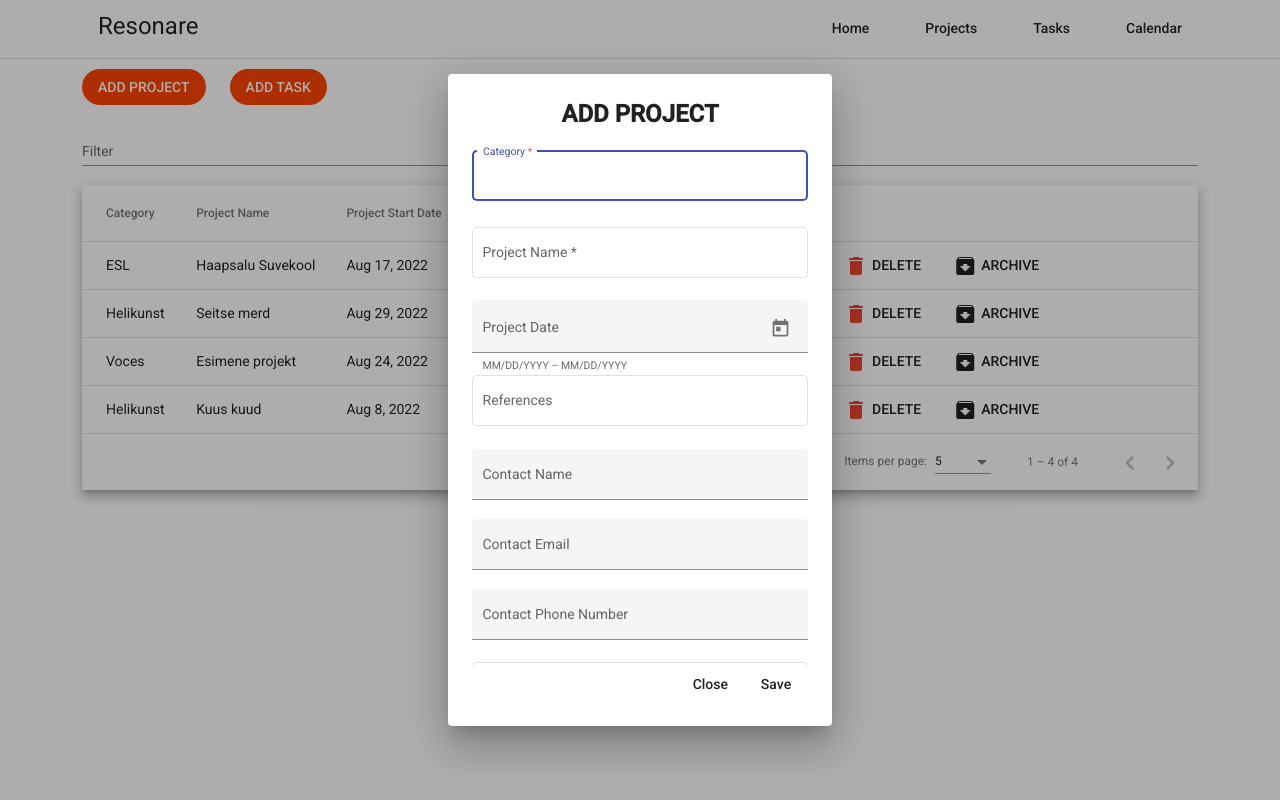
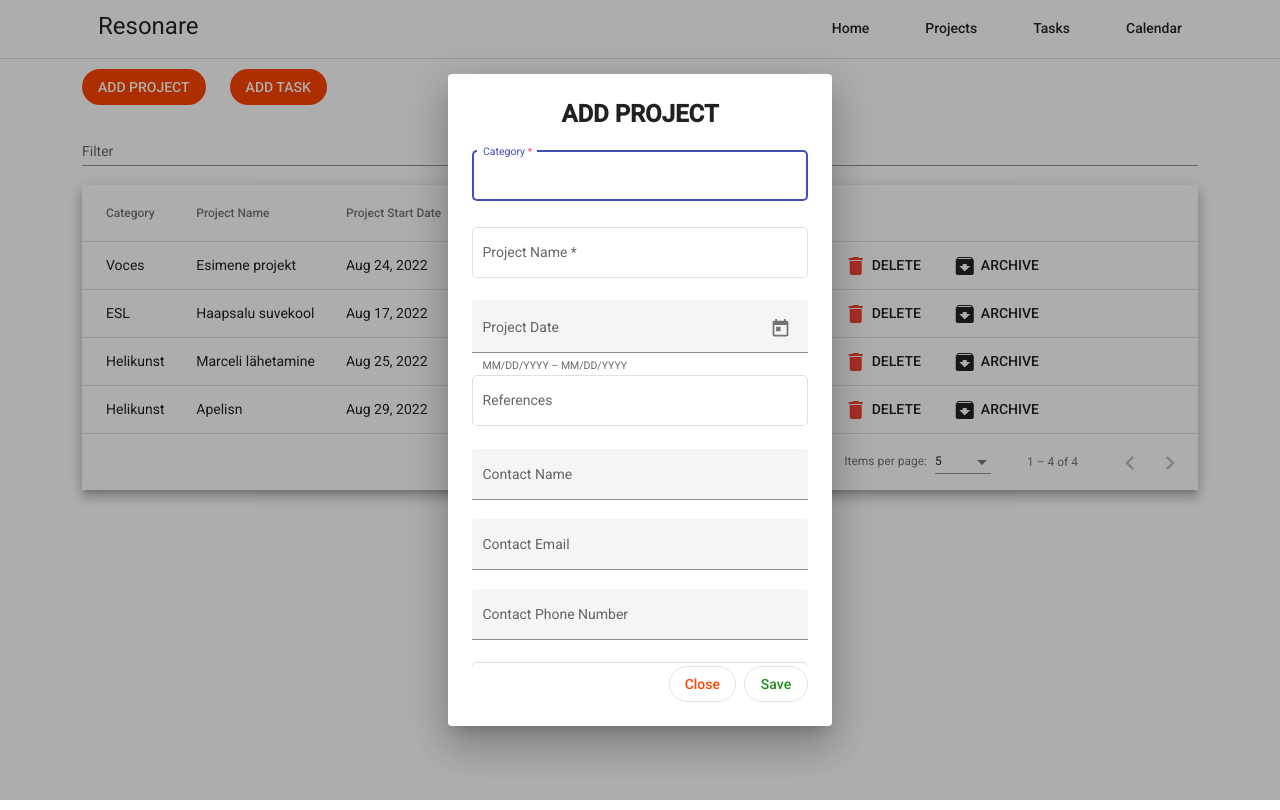
Before and after one commit to LibBuffalo/Resonare, an Angular app: page /projects in a window 1280 px wide. Both pictures are taken after a click on the button "ADD PROJECT". Built offline with nearby package versions, Linux system fonts and the light colour scheme; data requests are answered from the project's data file.

Commit message:
project-list table buttons added. Edit & Delete methods implemented.

```diff
--- a/db.json
+++ b/db.json
@@ -1,31 +1,5 @@
 {
   "projectsList": [
-    {
-      "category": "ESL",
-      "projectName": "Haapsalu Suvekool",
-      "projectStartDate": "2022-08-17T21:00:00.000Z",
-      "projectEndDate": "2022-08-19T21:00:00.000Z",
-      "references": "http://resonare.ee",
-      "contactName": "Kaljuste",
-      "contactEmail": "kaljuste@mail.ee",
-      "contactPhoneNumber": 3725116126,
-      "cost": 6700,
-      "comments": "Eriti odav projekt.",
-      "id": 1
-    },
-    {
-      "category": "Helikunst",
-      "projectName": "Seitse merd",
-      "projectStartDate": "2022-08-29T21:00:00.000Z",
-      "projectEndDate": "2022-08-29T21:00:00.000Z",
-      "references": "https://helikunst.ee/",
-      "contactName": "Valle",
-      "contactEmail": "valle@mail.com",
-      "contactPhoneNumber": 3725673234,
-      "cost": 3600,
-      "comments": "Lahe projekt.",
-      "id": 2
-    },
     {
       "category": "Voces",
       "projectName": "Esimene projekt",
@@ -40,17 +14,43 @@
       "id": 3
     },
     {
+      "category": "ESL",
+      "projectName": "Haapsalu suvekool",
+      "projectStartDate": "2022-08-17T21:00:00.000Z",
+      "projectEndDate": "2022-08-19T21:00:00.000Z",
+      "references": "www.ee",
+      "contactName": "Joosep",
+      "contactEmail": "joosep@mail.com",
+      "contactPhoneNumber": 3725116126,
+      "cost": 555,
+      "comments": "Kommentaar",
+      "id": 4
+    },
+    {
       "category": "Helikunst",
-      "projectName": "Kuus kuud",
-      "projectStartDate": "2022-08-08T21:00:00.000Z",
-      "projectEndDate": "2022-08-08T21:00:00.000Z",
-      "references": "",
-      "contactName": "Joosep",
-      "contactEmail": "example@mail.com",
-      "contactPhoneNumber": 3725116126,
-      "cost": 2800,
+      "projectName": "Marceli lähetamine",
+      "projectStartDate": "2022-08-25T21:00:00.000Z",
+      "projectEndDate": "2022-08-25T21:00:00.000Z",
+      "references": "https://helikunst.ee/",
+      "contactName": "Valle",
+      "contactEmail": "valle@mail.ee",
+      "contactPhoneNumber": 3725533221,
+      "cost": 14000,
       "comments": "Uus kommentaar",
-      "id": 4
+      "id": 5
+    },
+    {
+      "category": "Helikunst",
+      "projectName": "Apelisn",
+      "projectStartDate": "2022-08-29T21:00:00.000Z",
+      "projectEndDate": "2022-08-30T21:00:00.000Z",
+      "references": "rate.ee",
+      "contactName": "Urmo",
+      "contactEmail": "urmo@mail.com",
+      "contactPhoneNumber": 3729992233,
+      "cost": 230,
+      "comments": "Jeei",
+      "id": 6
     }
   ],
   "comments": [
--- a/src/app/add-project/add-project.component.html
+++ b/src/app/add-project/add-project.component.html
@@ -49,6 +49,6 @@
     </form>
 </div>
 <div mat-dialog-action [align]="'end'">
-    <button mat-flat-button mat-dialog-close>Close</button>
-    <button mat-flat-button (click)="addProject()">Save</button>
+    <button mat-stroked-button mat-dialog-close style="color: orangered; border-radius: 20px; margin-right: 4px;">Close</button>
+    <button mat-stroked-button (click)="addProject()" style="color: forestgreen; border-radius: 20px; margin-left: 4px;">{{ saveButton }}</button>
 </div>
--- a/src/app/add-project/add-project.component.ts
+++ b/src/app/add-project/add-project.component.ts
@@ -1,7 +1,7 @@
-import { Component, OnInit } from '@angular/core';
+import { Component, Inject, OnInit } from '@angular/core';
 import { FormGroup, FormBuilder, Validators, FormControl } from '@angular/forms';
 import { ApiService } from '../services/api.service';
-import { MatDialogRef } from '@angular/material/dialog'
+import { MatDialogRef, MAT_DIALOG_DATA } from '@angular/material/dialog'
 @Component({
   selector: 'app-add-project',
   templateUrl: './add-project.component.html',
@@ -11,7 +11,13 @@ export class AddProjectComponent implements OnInit {
 
   emailFormControl = new FormControl('', Validators.email);
   projectForm !: FormGroup;
-  constructor(private formBuilder: FormBuilder, private api: ApiService, private dialogRef: MatDialogRef<AddProjectComponent>) { }
+  saveButton: string = "Save";
+  constructor(
+    private formBuilder: FormBuilder,
+    private api: ApiService,
+    private dialogRef: MatDialogRef<AddProjectComponent>,
+    @Inject(MAT_DIALOG_DATA) public editData: any,
+  ) { }
 
   ngOnInit(): void {
     this.projectForm = this.formBuilder.group({
@@ -25,22 +31,52 @@ export class AddProjectComponent implements OnInit {
       contactPhoneNumber: [''],
       cost: [''],
       comments: ['']
-    })
+    });
+
+    if(this.editData){
+      this.saveButton = "Update"
+      this.projectForm.controls['category'].setValue(this.editData.category);
+      this.projectForm.controls['projectName'].setValue(this.editData.projectName);
+      this.projectForm.controls['projectStartDate'].setValue(this.editData.projectStartDate);
+      this.projectForm.controls['projectEndDate'].setValue(this.editData.projectEndDate);
+      this.projectForm.controls['references'].setValue(this.editData.references);
+      this.projectForm.controls['contactName'].setValue(this.editData.contactName);
+      this.projectForm.controls['contactEmail'].setValue(this.editData.contactEmail);
+      this.projectForm.controls['contactPhoneNumber'].setValue(this.editData.contactPhoneNumber);
+      this.projectForm.controls['cost'].setValue(this.editData.cost);
+      this.projectForm.controls['comments'].setValue(this.editData.comments);
+    }
   }
 
   addProject(){
+   if(!this.editData){
     if(this.projectForm.valid){
-      this.api.postProject(this.projectForm.value)
-      .subscribe({
+      this.api.postProject(this.projectForm.value).subscribe({
         next:(res)=>{
           alert("Project added successfully");
           this.projectForm.reset();
-          this.dialogRef.close('saved');
+          this.dialogRef.close('save');
         },
         error:()=>{
           alert("Error while adding the project")
         }
       })
     }
+   }else{
+     this.updateProject()
+   }
+  }
+
+  updateProject(){
+    this.api.putProject(this.projectForm.value, this.editData.id).subscribe({
+      next:(res)=>{
+        alert("Project updated Successfully");
+        this.projectForm.reset();
+        this.dialogRef.close('update');
+      },
+      error:(err)=>{
+        alert("Error while updating the project")
+      }
+    })
   }
 }
--- a/src/app/app.component.scss
+++ b/src/app/app.component.scss
@@ -7,3 +7,9 @@ app-root {
   border-radius: 20px;
   text-transform: uppercase;
 }
+
+$background-img: "../assets/";
+
+body {
+  background: url(#{$background-img}/logo.png);
+}
--- a/src/app/nav-bar/nav-bar.component.scss
+++ b/src/app/nav-bar/nav-bar.component.scss
@@ -0,0 +1,3 @@
+background-color {
+  color: aqua;
+}
--- a/src/app/project-detail/project-detail.component.html
+++ b/src/app/project-detail/project-detail.component.html
@@ -1 +1,3 @@
 <p>project-detail works!</p>
+
+<button (click)="getProject(3)">Projekt</button>
--- a/src/app/project-detail/project-detail.component.ts
+++ b/src/app/project-detail/project-detail.component.ts
@@ -1,4 +1,5 @@
 import { Component, OnInit } from '@angular/core';
+import { ApiService } from '../services/api.service';
 
 @Component({
   selector: 'app-project-detail',
@@ -7,9 +8,14 @@ import { Component, OnInit } from '@angular/core';
 })
 export class ProjectDetailComponent implements OnInit {
 
-  constructor() { }
+  constructor(private api: ApiService) { }
 
   ngOnInit(): void {
+
+  }
+  getProject(id: number){
+    this.api.getProjectDetails(id);
+    console.log(id)
   }
 
 }
--- a/src/app/projects-list/projects-list.component.html
+++ b/src/app/projects-list/projects-list.component.html
@@ -1,6 +1,6 @@
 <div class="container">
     <div class="row" style="margin-top: 10px;">
-        <div class="col col-auto"><button type="button" class="button" mat-flat-button style="background-color: orangered; color: white" (click)="openDialog()">add project</button></div>
+        <div class="col col-auto"><button type="button" class="button" mat-flat-button style="background-color: orangered; color: white" (click)="openDialogAddProject()">add project</button></div>
         <div class="col col-auto"><button type="button" class="button" mat-flat-button style="background-color: orangered; color: white">add task</button></div>
         <!-- <div class="col col-auto"><button type="button" class="button" mat-flat-button style="background-color: orangered; color: white">delete</button></div>
         <div class="col col-auto"><button type="button" class="button" mat-flat-button style="background-color: orangered; color: white">archive</button></div> -->
@@ -45,9 +45,9 @@
         <ng-container matColumnDef="action">
           <th mat-header-cell *matHeaderCellDef mat-sort-header></th>
           <td mat-cell *matCellDef="let row">
-            <button type="button" class="button" mat-flat-button><mat-icon style="color: forestgreen; margin-right: 4px;">edit</mat-icon>edit</button>
-            <button type="button" class="button" mat-flat-button><mat-icon style="color: royalblue;margin-right: 4px;">info</mat-icon >details</button>
-            <button type="button" class="button" mat-flat-button><mat-icon color="warn" style="margin-right: 4px;">delete</mat-icon>delete</button>
+            <button type="button" class="button" mat-flat-button (click)="editProject(row)"><mat-icon style="color: forestgreen; margin-right: 4px;">edit</mat-icon>edit</button>
+            <button type="button" class="button" mat-flat-button (click)="openProjectDetails(row.id)"><mat-icon style="color: royalblue;margin-right: 4px;">info</mat-icon >details</button>
+            <button type="button" class="button" mat-flat-button (click)="deleteProject(row.id)"><mat-icon color="warn" style="margin-right: 4px;">delete</mat-icon>delete</button>
             <button type="button" class="button" mat-flat-button><mat-icon style="margin-right: 4px;">archive</mat-icon>archive</button>
           </td>
         </ng-container>
@@ -67,6 +67,4 @@
 </div>
 
 
-
-
   <router-outlet></router-outlet>
--- a/src/app/projects-list/projects-list.component.ts
+++ b/src/app/projects-list/projects-list.component.ts
@@ -21,15 +21,20 @@ export class ProjectsListComponent implements OnInit {
   @ViewChild(MatPaginator) paginator!: MatPaginator;
   @ViewChild(MatSort) sort!: MatSort;
   constructor(private dialog: MatDialog, private api: ApiService){}
-  openDialog() {
+
+  openDialogAddProject() {
     this.dialog.open(AddProjectComponent, {
       width: '30%'
-    });
+    }).afterClosed().subscribe(val=>{
+      if(val === 'save'){
+        this.getAllProjects();
+      }
+
+    })
   }
 
   getAllProjects(){
-    this.api.getProject()
-    .subscribe({
+    this.api.getProjects().subscribe({
       next:(res)=>{
         this.dataSource = new MatTableDataSource(res);
         this.dataSource.paginator = this.paginator;
@@ -37,6 +42,29 @@ export class ProjectsListComponent implements OnInit {
       },
       error:(err)=>{
         alert("Error while fetching the projects data!")
+      }
+    })
+  }
+
+  editProject(row: any){
+    this.dialog.open(AddProjectComponent, {
+      width: '30%',
+      data: row
+    }).afterClosed().subscribe(val=>{
+      if(val === 'update'){
+        this.getAllProjects();
+      }
+    })
+  }
+
+  deleteProject(id: number){
+    this.api.deleteProject(id).subscribe({
+      next:(res)=>{
+        alert("Project Deleted Successfully");
+        this.getAllProjects();
+      },
+      error:()=>{
+        alert("Error while deleting the project");
       }
     })
   }
@@ -50,6 +78,17 @@ export class ProjectsListComponent implements OnInit {
     }
   }
 
+  openProjectDetails(id: number){
+    this.api.getProjectDetails(id).subscribe({
+      next:(res)=>{
+        console.log(res);
+      },
+      error:()=>{
+        alert("Error while fetching project details");
+      }
+    })
+
+  }
   ngOnInit(): void {
     this.getAllProjects();
   }
--- a/src/app/services/api.service.ts
+++ b/src/app/services/api.service.ts
@@ -13,8 +13,19 @@ export class ApiService {
 
   }
 
-  getProject(){
+  getProjects(){
     return this.http.get<any>('http://localhost:3000/projectsList');
   }
 
+  putProject(data:any,id : number){
+    return this.http.put<any>("http://localhost:3000/projectsList/"+id, data);
+  }
+
+  deleteProject(id: number){
+    return this.http.delete<any>("http://localhost:3000/projectsList/"+id);
+  }
+
+  getProjectDetails(id: number){
+    return this.http.get<any>("http://localhost:3000/projectsList/"+id);
+  }
 }
--- a/src/app/tasks-list/tasks-list.component.html
+++ b/src/app/tasks-list/tasks-list.component.html
@@ -1,6 +1,6 @@
 <div class="container">
-    <div class="row">
-        <div class="col col-auto"><button type="button" class="button" mat-flat-button style="background-color: orangered; color: white" (click)="addTaskButton()">add</button></div>
+    <div class="row" style="margin-top: 10px;">
+        <div class="col col-auto"><button type="button" class="button" mat-flat-button style="background-color: orangered; color: white" (click)="addTaskButton()">add task</button></div>
         <div class="col col-auto"><button type="button" class="button" mat-flat-button style="background-color: orangered; color: white">delete</button></div>
         <div class="col col-auto"><button type="button" class="button" mat-flat-button style="background-color: orangered; color: white">archive</button></div>
     </div>
--- a/src/styles.scss
+++ b/src/styles.scss
@@ -42,8 +42,6 @@ $Resonare-theme: mat.define-light-theme(
 html,
 body {
   height: 100%;
-}
-body {
   margin: 0;
   font-family: Roboto, "Helvetica Neue", sans-serif;
 }
```
Also changed, not shown: 1 other file (tests, documents, lock files or other folders).
